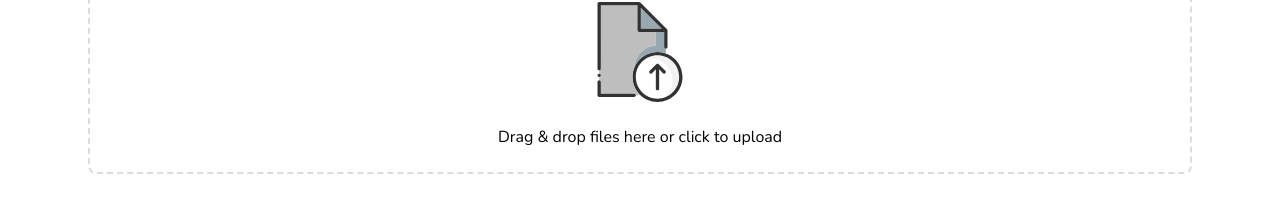
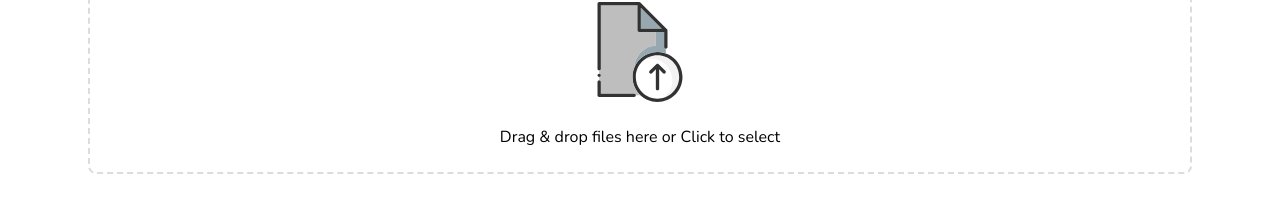
Before and after one commit to ns-krishnakodali/q-file-share, a Next.js app in the folder q-file-share-ui/: page /send-file in a window 1280 px wide. Shown: the part 113-329 px from the top of the page. Built offline with nearby package versions, Linux system fonts and the light colour scheme.

Commit message:
Update: Remove unused headers

```diff
--- a/q-file-share-ui/src/app/send-file/page.tsx
+++ b/q-file-share-ui/src/app/send-file/page.tsx
@@ -4,7 +4,6 @@ import styles from "./SendFile.module.css";
 
 import { NavBar, SendFileOptions, UploadFile } from "@/modules";
 import { RECEIVED_FILES, SHARED_FILES } from "@/constants";
-import { Input } from "@/elements";
 
 const SendFile = (): JSX.Element => {
   const handleFilesUpload = (files: File[]) => {};
--- a/q-file-share-ui/src/constants/index.ts
+++ b/q-file-share-ui/src/constants/index.ts
@@ -6,7 +6,7 @@ export const SHARED_FILES = "Shared Files";
 export const SHARED_FILES_TEXT = "Check your shared files";
 export const RECEIVED_FILES = "Received Files";
 export const RECEIVED_FILES_TEXT = "View files you've received";
-export const UPLOAD_FILES_TEXT = "Drag & drop files here or click to upload";
+export const UPLOAD_FILES_TEXT = "Drag & drop files here or Click to select";
 
 // Login/SignUp Constants
 export const LOGIN = "Login";
```
